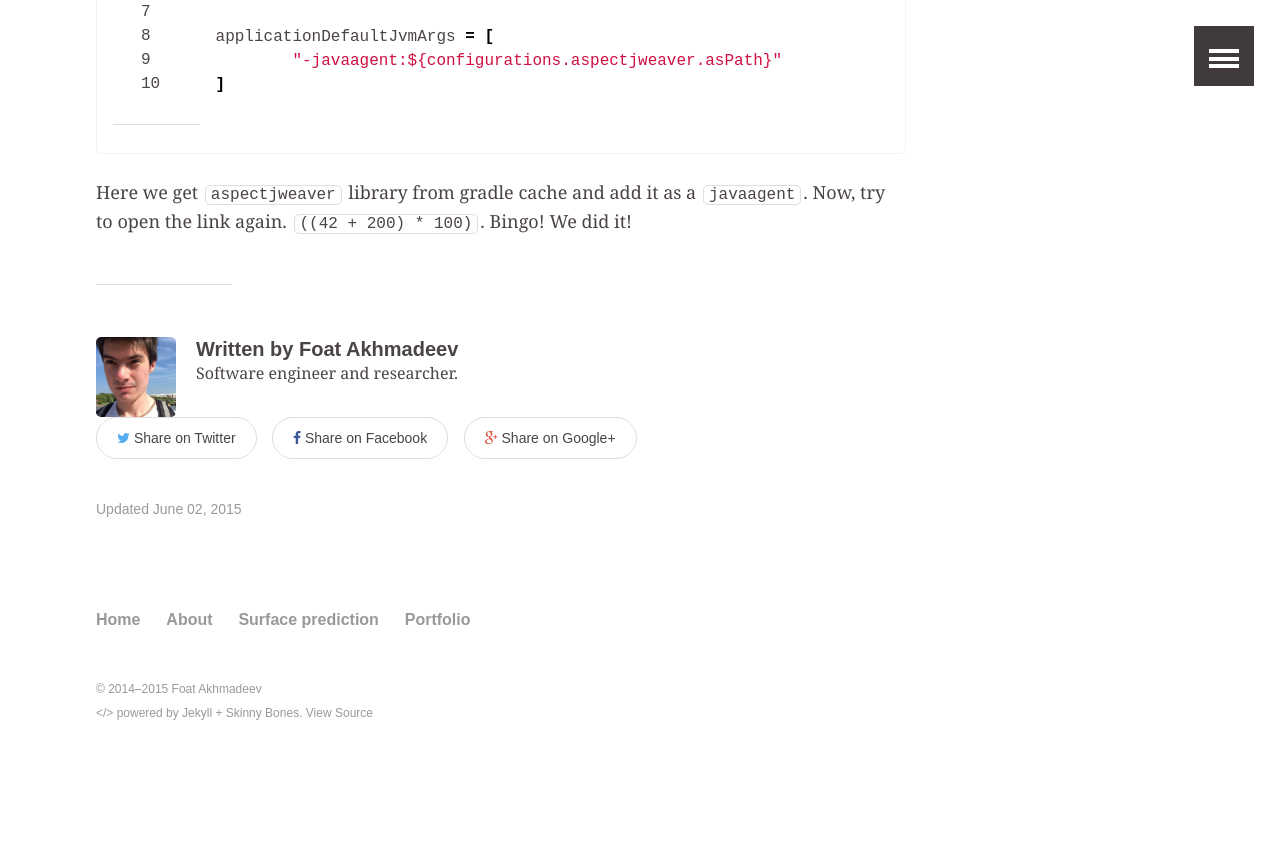
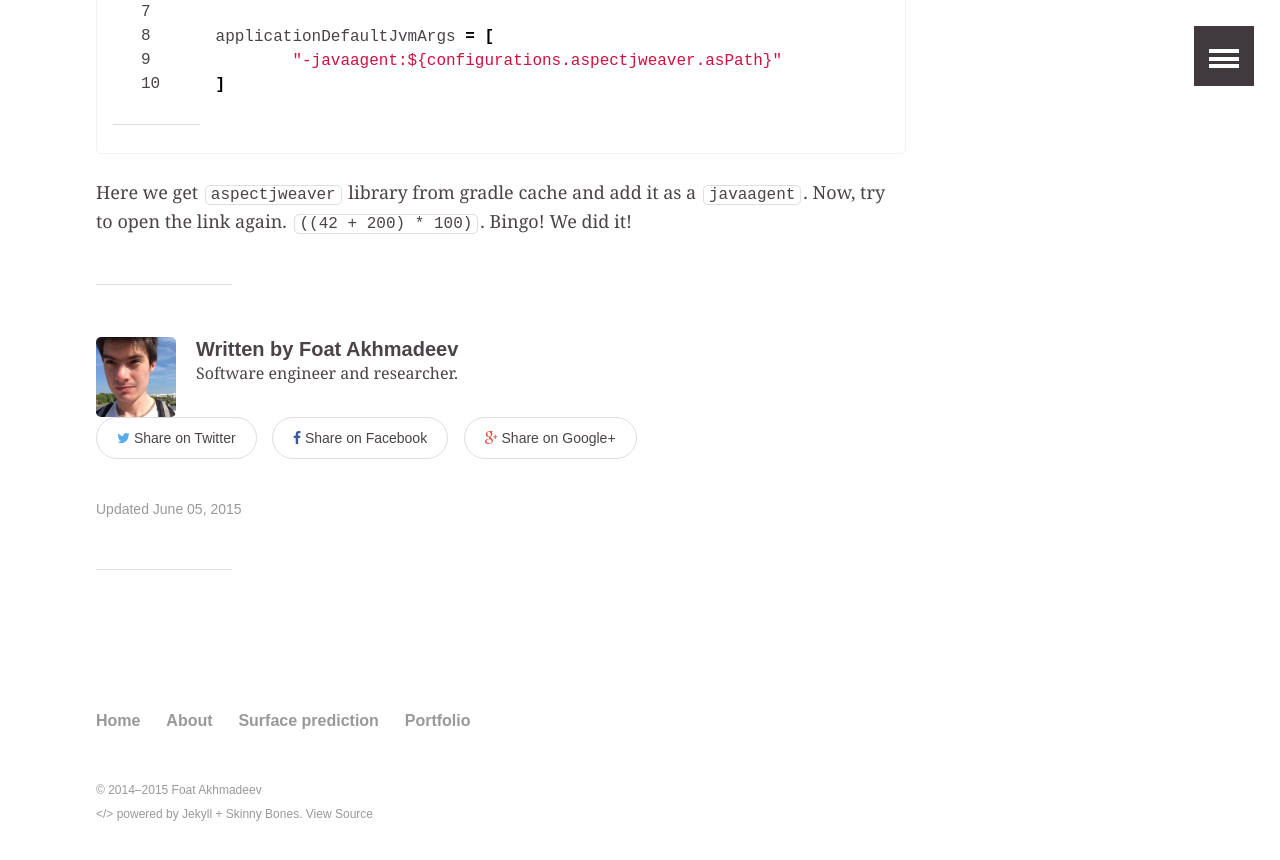
Before and after one commit to Foat/foat.github.io, a Jekyll site: the page built from _posts/articles/2015-06-02-java-aspects-using-spring-aop-and-aspectj.markdown, in a window 1280 px wide and 900 px high, scrolled down 5366 px. Shown: the top 860 px of the window. Built offline with Jekyll 4.4.1, drawn with Linux system fonts in a browser that asks for light colours; comment, search, counter and statistics services are not loaded; before the commit the page ends 6165 px from its top, so only the background shows below that; part of the change alters nothing that is shown.

```diff
--- a/_config.yml
+++ b/_config.yml
@@ -38,7 +38,7 @@ owner:
     analytics: UA-62776233-1
   bio: "Software engineer and researcher."
   avatar: bio-photo.jpg
-disqus-shortname:
+disqus-shortname: foat-me
 
 
 exclude: ["lib", "config.rb", ".sass-cache", "Capfile", "config", "log", "Rakefile", "Rakefile.rb", "tmp", "*.sublime-project", "*.sublime-workspace", "Gemfile", "Gemfile.lock", "README.md", "LICENSE", "node_modules", "Gruntfile.js", "package.json"]
--- a/_includes/comments.html
+++ b/_includes/comments.html
@@ -1,7 +1,7 @@
 <hr />
 <div id="disqus_thread"></div>
 <script type="text/javascript">
-	/* * * CONFIGURATION VARIABLES: EDIT BEFORE PASTING INTO YOUR WEBPAGE * * */
+    /* * * CONFIGURATION VARIABLES * * */
     var disqus_shortname = '{{ site.owner.disqus-shortname }}';
 
     /* * * DON'T EDIT BELOW THIS LINE * * */
@@ -11,4 +11,4 @@
         (document.getElementsByTagName('head')[0] || document.getElementsByTagName('body')[0]).appendChild(dsq);
     })();
 </script>
-<noscript>Please enable JavaScript to view the <a href="http://disqus.com/?ref_noscript">comments powered by Disqus.</a></noscript>
+<noscript>Please enable JavaScript to view the <a href="https://disqus.com/?ref_noscript" rel="nofollow">comments powered by Disqus.</a></noscript>
--- a/_posts/articles/2015-06-02-java-aspects-using-spring-aop-and-aspectj.markdown
+++ b/_posts/articles/2015-06-02-java-aspects-using-spring-aop-and-aspectj.markdown
@@ -9,7 +9,8 @@ image:
   feature:
   teaser:
   thumb:
-date: 2015-06-02T15:52:42+03:00
+comments: true
+date: 2015-06-05T16:52:42+03:00
 ---
 
 [Aspect-oriented paradigm] is a really cool feature that you can use in your projects. With it you can easily apply additional functionality to your code without modifying the main body of a function.
```
Lines whose indentation alone changed are shown as unchanged.
